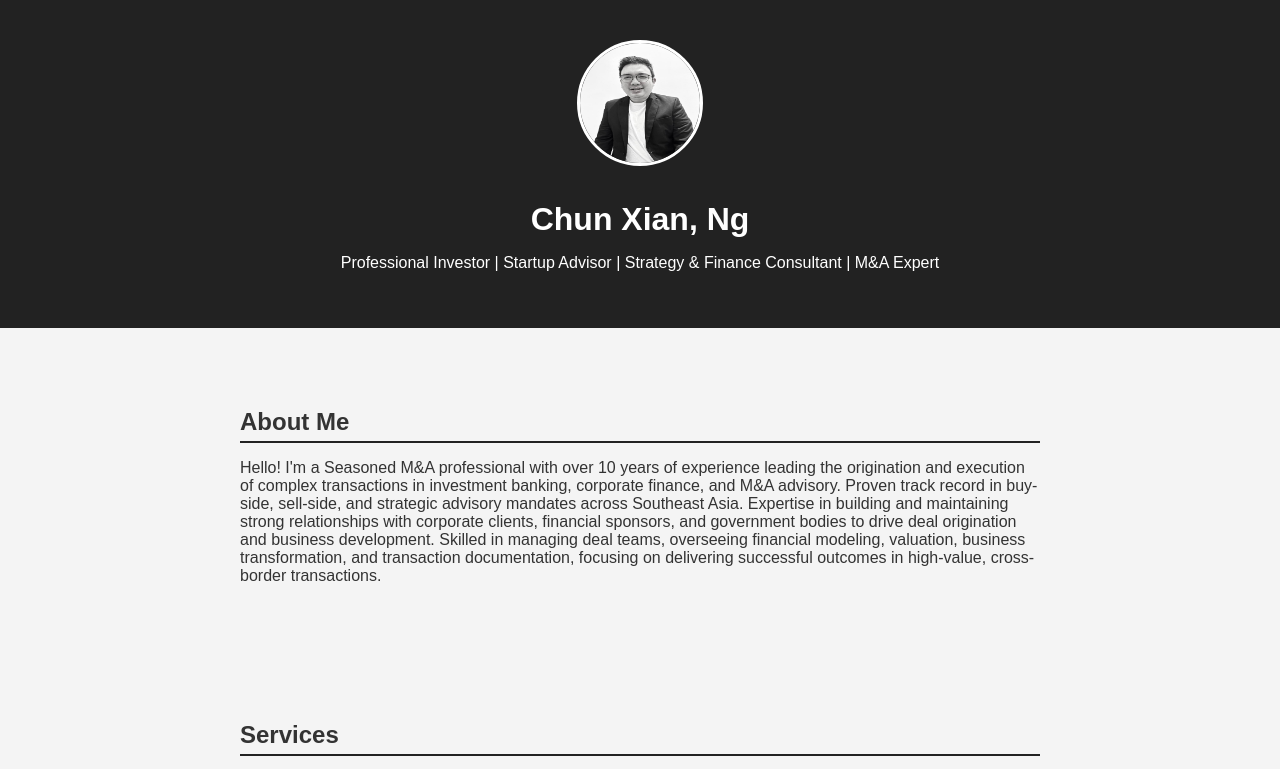
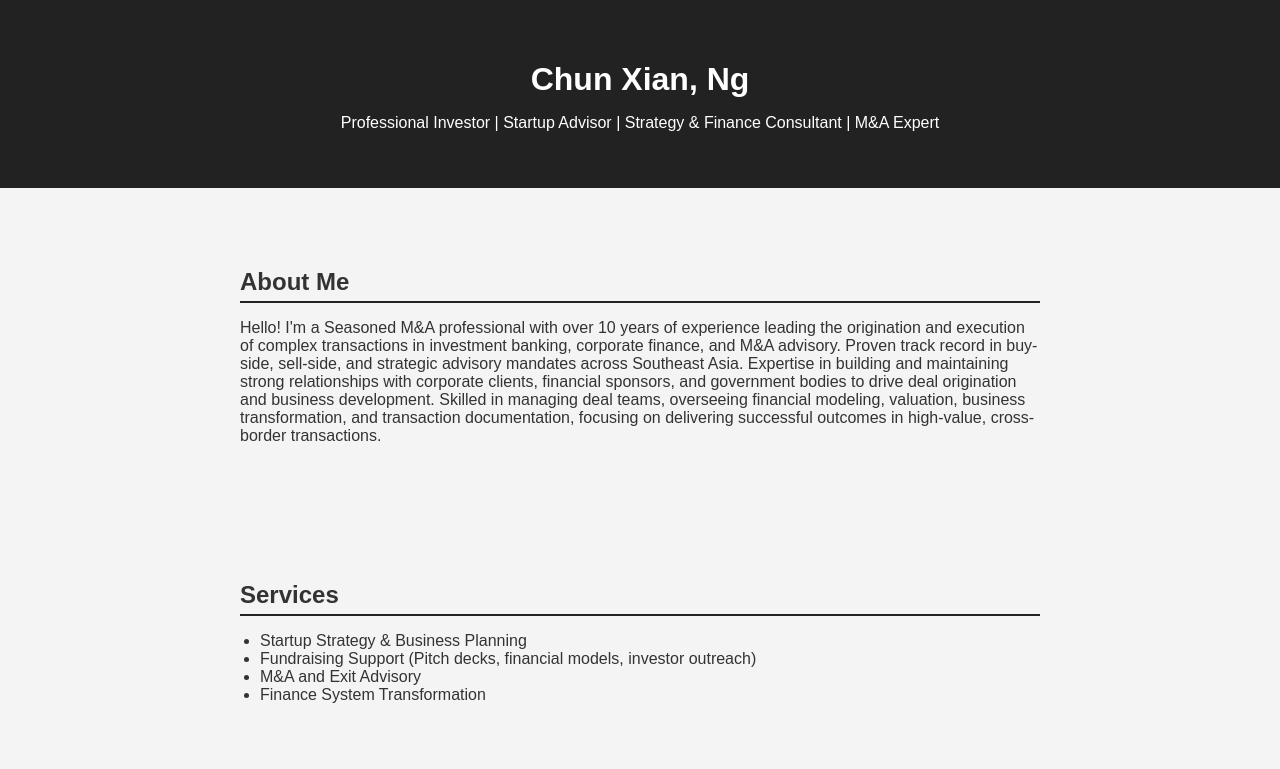
Before and after one commit to chunxian-cx/chunxian-cx.github.io, a plain HTML site: page index.html in a window 1280 px wide. Shown: the top 769 px of the page. Drawn offline with Linux system fonts and the light colour scheme.

Commit message:
Update index.html

```diff
--- a/index.html
+++ b/index.html
@@ -76,7 +76,7 @@
 <body>
 
   <header>
-    <img src="profile pic.jpg" alt="Your Profile Photo" />
+
     <h1>Chun Xian, Ng</h1>
     <p>Professional Investor | Startup Advisor | Strategy & Finance Consultant | M&A Expert</p>
   </header>
```
